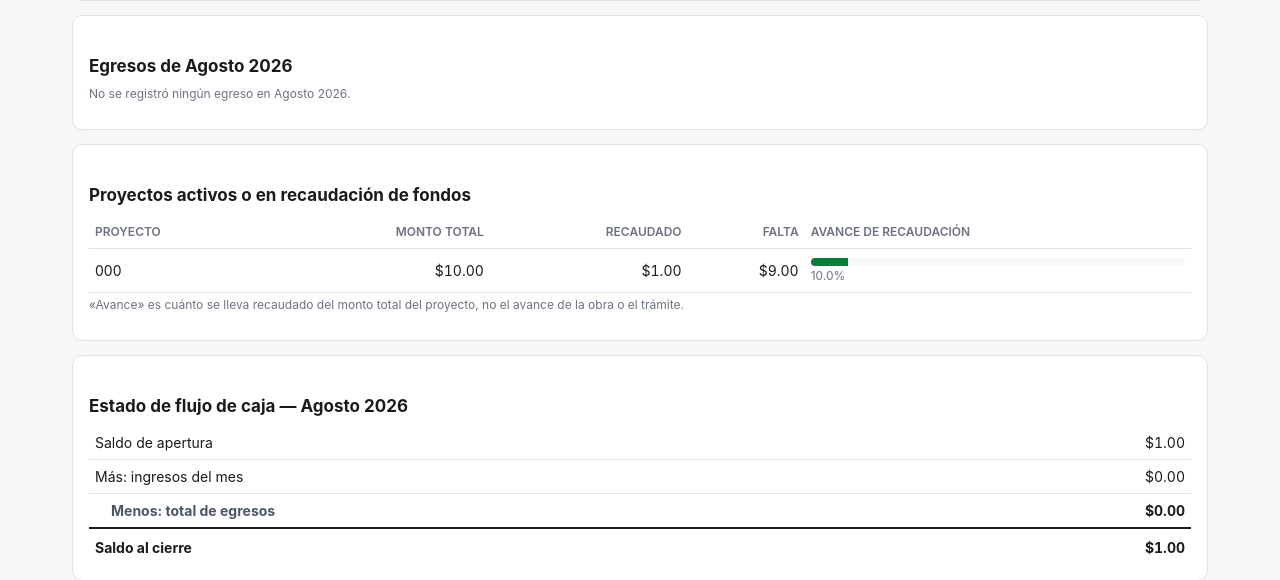
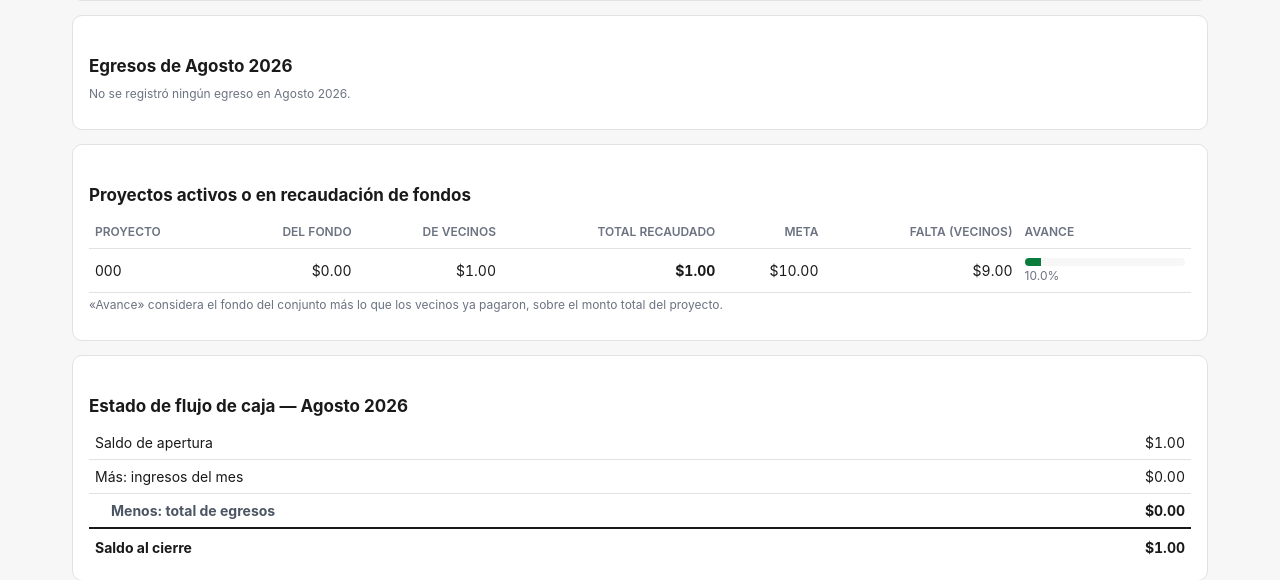
Before and after one commit to bitundbier-star/aii-mvp5-vista-previa, a FastAPI app: page /reporte in a window 1280 px wide. Shown: the part 912-1492 px from the top of the page. Run offline with FastAPI, Linux system fonts and the light colour scheme; the visitor is signed in with stand-in values (Sample User, id 1); tables that the repository leaves empty hold one stand-in row (values such as "Sample post").

Commit message:
Add files via upload

```diff
--- a/app/templates/_reporte_cuerpo.html
+++ b/app/templates/_reporte_cuerpo.html
@@ -125,21 +125,29 @@
 <div class="card">
   <h2>Proyectos activos o en recaudación de fondos</h2>
   <table>
-    <tr><th>Proyecto</th><th class="num">Monto total</th><th class="num">Recaudado</th><th class="num">Falta</th><th>Avance de recaudación</th></tr>
+    <tr><th>Proyecto</th><th class="num">Del fondo</th><th class="num">De vecinos</th><th class="num">Total recaudado</th><th class="num">Meta</th><th class="num">Falta (vecinos)</th><th>Avance</th></tr>
     {% for p in reporte.proyectos_en_curso + reporte.proyectos_cancelados_mes %}
-    <tr>
-      <td>{{ p.nombre }}</td>
+    <tr {{ 'style="opacity:.65;"' if p.cancelado else '' }}>
+      <td>
+        {{ p.nombre }}
+        {% if not p.cancelado and p.get("financiamiento_legible") %}<div class="ayuda">({{ p.financiamiento_legible }})</div>{% endif %}
+        {% if p.cancelado %}<span class="etiqueta-saldo saldo-debe">Cancelado</span>{% if p.motivo %} <span class="ayuda">{{ p.motivo }}</span>{% endif %}{% endif %}
+      </td>
+      <td class="num">{% if not p.cancelado %}{{ p.get("monto_del_fondo", 0)|dinero }}{% else %}—{% endif %}</td>
+      <td class="num">{% if not p.cancelado %}{{ p.get("recaudado_vecinos", p.recaudado)|dinero }}{% else %}—{% endif %}</td>
+      <td class="num"><strong>{{ p.recaudado|dinero }}</strong></td>
       <td class="num">{{ p.monto_total|dinero }}</td>
-      <td class="num">{{ p.recaudado|dinero }}</td>
-      <td class="num">{{ p.falta|dinero }}</td>
+      <td class="num">{% if not p.cancelado %}{{ p.get("falta", 0)|dinero }}{% else %}—{% endif %}</td>
       <td>
+        {% if not p.cancelado %}
         <div class="barra"><div class="barra-llena" style="width: {{ [p.avance, 100]|min }}%;"></div></div>
         <span class="ayuda">{{ p.avance }}%</span>
+        {% else %}—{% endif %}
       </td>
     </tr>
     {% endfor %}
   </table>
-  <p class="ayuda">«Avance» es cuánto se lleva recaudado del monto total del proyecto, no el avance de la obra o el trámite.</p>
+  <p class="ayuda">«Avance» considera el fondo del conjunto más lo que los vecinos ya pagaron, sobre el monto total del proyecto.</p>
 </div>
 {% endif %}
 
```
